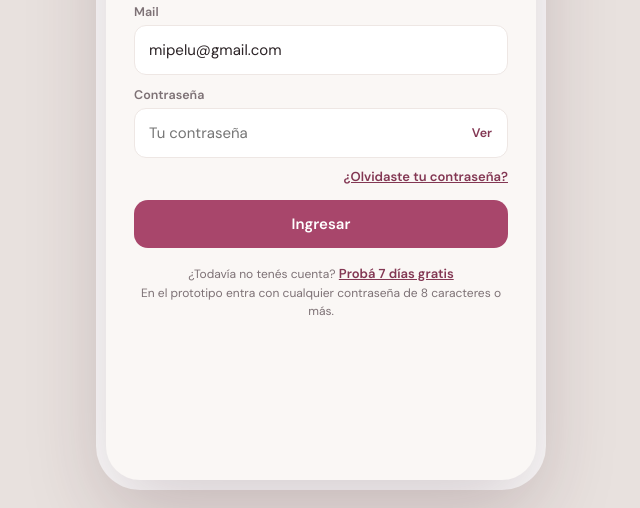
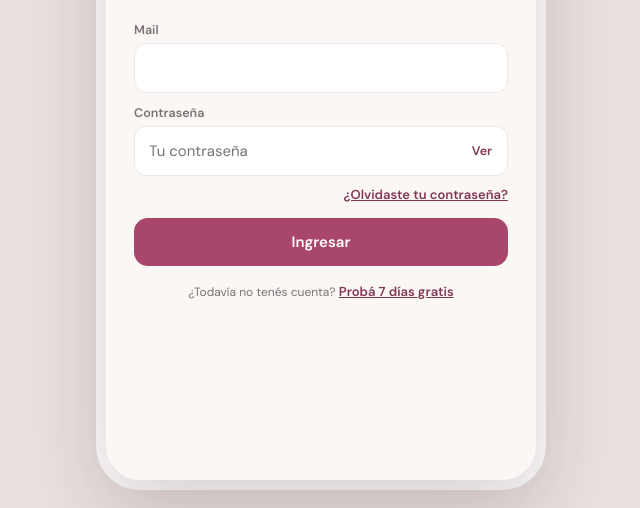
Before and after one commit to minimamicroapps/peineta-app, a plain HTML site: page app/index.html in a window 1280 px wide. Shown: the part 428-936 px from the top of the page, without its empty margins (319-959 px from the left). Drawn offline with Linux system fonts and the light colour scheme.

Commit message:
App: sin textos del prototipo en el ingreso
Co-Authored-By: Claude Opus 5.5 <noreply@anthropic.com>
Claude-Session: https://claude.ai/code/session_01XnRKSZbvAaAemDbGYXDZza

```diff
--- a/app/index.html
+++ b/app/index.html
@@ -249,7 +249,7 @@ function tplFor(t){const e='✂️';return{
  promo:'Hola {nombre}! 👋 Esta semana tenemos 15% off en {salon}. ¿Te reservo un turno?'}}
 
 function fresh(){return{authed:false,loginStep:0,onboarded:false,obStep:0,tab:'hoy',clientId:null,cajaPer:'semana',agendaDay:0,q:'',sent:{},form:{},cf:{sex:'all',time:'all',tag:'',sort:'az'},
- settings:{type:null,salon:'',owner:'',email:'mipelu@gmail.com',brand:'#A8466B',logo:null,earnPer:100,ptValue:10,phone:'5492473400000',review:'https://g.page/r/nuevo-estilo/review',hours:{days:[1,2,3,4,5,6],open:'09:00',close:'20:00'},blocked:[],tpl:tplFor('m')},
+ settings:{type:null,salon:'',owner:'',email:'',brand:'#A8466B',logo:null,earnPer:100,ptValue:10,phone:'5492473400000',review:'https://g.page/r/nuevo-estilo/review',hours:{days:[1,2,3,4,5,6],open:'09:00',close:'20:00'},blocked:[],tpl:tplFor('m')},
  services:[],clients:[],visits:[],appts:[],products:[],points:[],expenses:[],closings:{}}}
 
 /* servicios precargados según el tipo de peluquería (todo editable después) */
@@ -692,7 +692,7 @@ function vLogin(){
   <div class="field"><label for="pw">Contraseña</label>${pw('pw','Tu contraseña')}</div>
   <div style="text-align:right;margin:-4px 0 14px"><button class="lnk" data-act="forgot">¿Olvidaste tu contraseña?</button></div>
   <button class="btn pri block" data-act="login">Ingresar</button>
-  <div class="foot">¿Todavía no tenés cuenta? <button class="lnk" data-act="signupOpen">Probá 7 días gratis</button><br>En el prototipo entra con cualquier contraseña de 8 caracteres o más.</div></div>`}
+  <div class="foot">¿Todavía no tenés cuenta? <button class="lnk" data-act="signupOpen">Probá 7 días gratis</button></div></div>`}
 
 const PRESETS=['#A8466B','#C2185B','#D9776A','#B0743C','#7B4BA8','#1F4E5F','#2F6F73','#3B6FB6','#2B2326'];
 function pvText(t){const c=S.clients[0]||{name:'Laura'};const x=activeSvcs().find(s=>s.cycle)||{name:'corte',cycle:30};return fill(t,{...tplVars(c),tiempo:span(x.cycle),servicio:x.name.toLowerCase()})}
@@ -834,7 +834,7 @@ function exportSets(){return{
 function sheetExport(){const f=S.form;return`<h3>Descargar mis datos</h3>
  <p class="note" style="margin:-6px 0 12px">Tus datos son tuyos. Bajalos cuando quieras para tener una copia o usarlos en Excel.</p>
  ${[['clientes','👥 Clientes'],['visitas','✂️ Visitas y ventas'],['productos','🧴 Productos'],['gastos','➖ Gastos']].map(([k,l])=>`<button class="imp" data-act="expDo" data-v="${k}"><span>${l.split(' ')[0]}</span><div><b>${l.slice(l.indexOf(' ')+1)}</b><small>${exportSets()[k]().length-1} filas</small></div></button>`).join('')}
- <p class="note">En la app real se descarga un archivo de Excel. En este prototipo se copia la tabla: pegala en Excel o Google Sheets y queda en columnas.</p>
+ <p class="note">Se copia la tabla: pegala en Excel o Google Sheets y queda en columnas.</p>
  ${f.fallback?`<textarea class="inp" style="min-height:120px;margin-top:10px;font-size:11px" readonly>${esc(f.fallback)}</textarea>`:''}
  <button class="btn block" style="margin-top:8px;color:var(--muted)" data-act="close">Cerrar</button>`}
 /* ---------- sheets ---------- */
```
